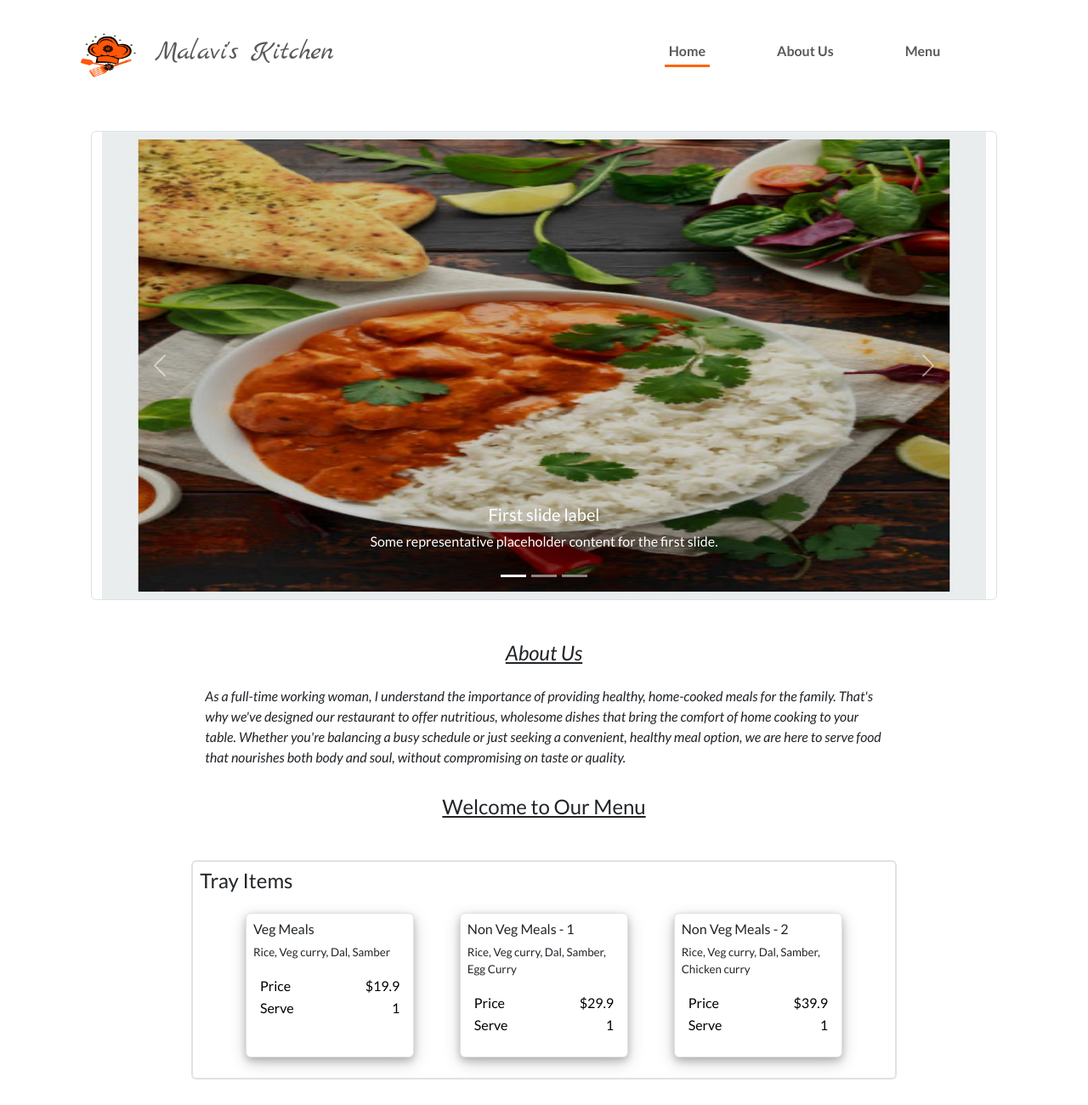
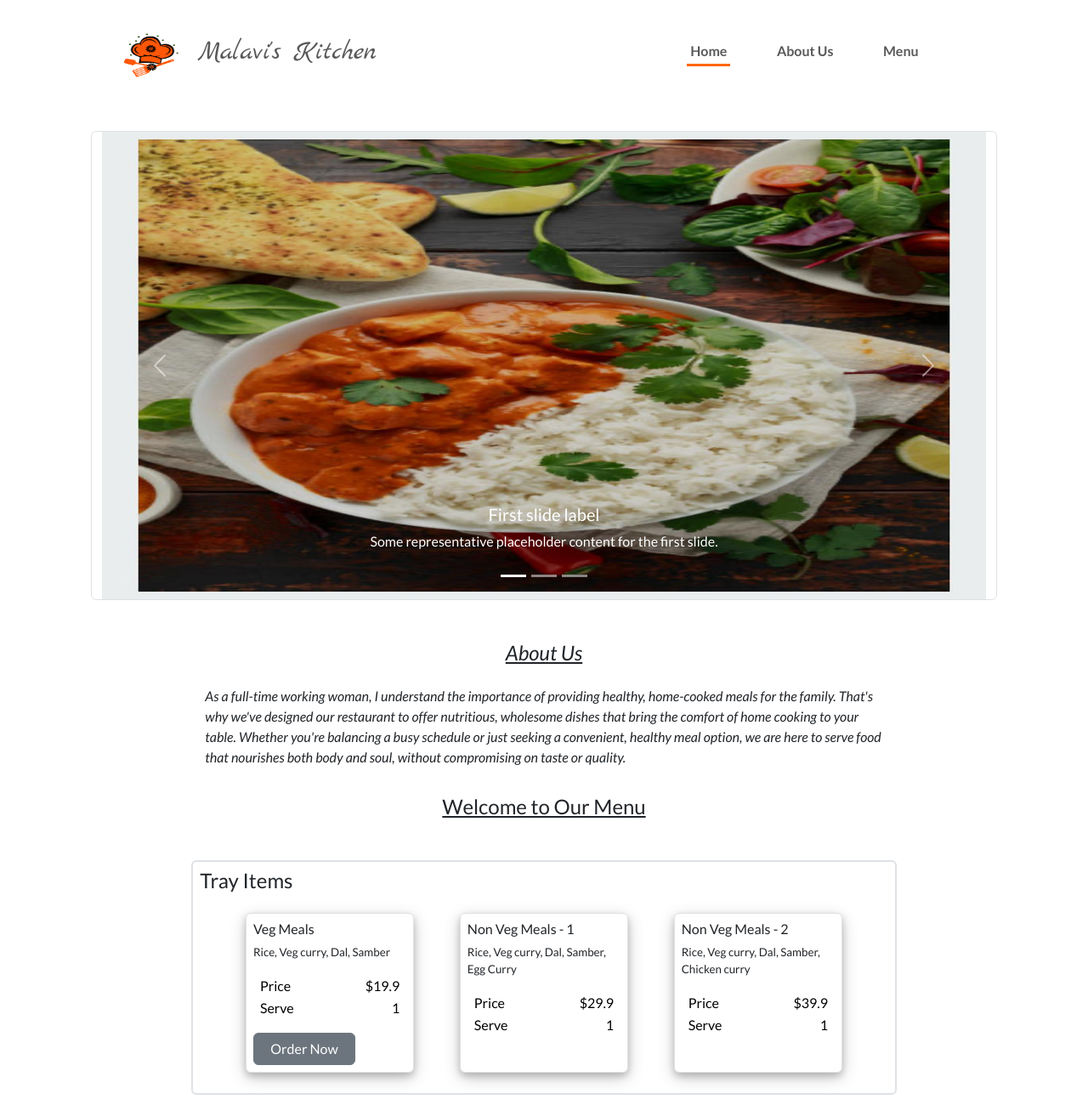
Before and after one commit to ebinezerp/malavis_kitchen, a plain HTML site: page index.html in a window 1280 px wide. Shown: the top 1300 px of the page at 85% size. Drawn offline with nearby package versions, Linux system fonts and the light colour scheme.

Commit message:
Refactor navbar and item card classes, adjust scroll padding
Updated navbar and item card grid classes for better layout consistency. Added scroll padding and improved target behavior to ensure padding during navigation. Removed redundant sticky positioning in styles and repositioned menu-container class.

Signed-off-by: ebinezerp <ebinezer.p87@gmail.com>

```diff
--- a/index.html
+++ b/index.html
@@ -20,8 +20,8 @@
 
 <body>
 <div class="container-fluid">
-    <div class="d-flex sticky-top justify-content-center m-sm-4 m-0 row">
-        <nav class="navbar navbar-expand-md col-xxl-11 col-xl-11 col-lg-10 col-md-12 col-12" id="main-nav">
+    <div class="d-flex menu-container sticky-top justify-content-center m-sm-4 m-0 row">
+        <nav class="navbar navbar-expand-md col-xxl-10 col-xl-10 col-lg-9 col-md-12 col-12" id="main-nav">
             <div class="container-fluid d-flex justify-content-center">
                 <button aria-controls="main_nav_bar" aria-expanded="false" aria-label="Toggle navigation"
                         class="navbar-toggler col-2 p-0 m-2" data-bs-target="#main_nav_bar" data-bs-toggle="collapse"
@@ -33,7 +33,7 @@
                     <span class="navbar-text">Malavi's Kitchen</span>
                 </a>
                 <div class="collapse navbar-collapse col-xxl-6 col-xl-8 col-lg-10 col-md-12" id="main_nav_bar">
-                    <ul class="navbar-nav ms-auto col-xxl-6 col-xl-8 col-lg-10 col-md-12 d-flex justify-content-evenly p-1">
+                    <ul class="navbar-nav ms-auto col-xxl-5 col-xl-7 col-lg-9 col-md-11 d-flex justify-content-evenly p-1">
                         <li class="nav-item text-center mb-2 active" onclick="navSelect(0)">
                             <a class="nav-link text-sm-center" href="#">
                                 Home
@@ -135,8 +135,8 @@
             <h4 class="text-center text-decoration-underline">Welcome to Our Menu</h4>
             <div class="item-category p-2 border border-2 rounded-2 mt-5">
                 <h4>Tray Items</h4>
-                <div class="items-grid p-2 d-flex justify-content-evenly flex-wrap">
-                    <div class="item card col-lg-3 col-md-4 col-sm-6 col-12 p-2 m-2 border rounded-2">
+                <div class="items-grid col-12 p-2 d-flex justify-content-evenly flex-wrap">
+                    <div class="item card col-lg-3 col-md-4 col-sm-6 col-11 p-2 m-2 border rounded-2">
                         <h6>Veg Meals</h6>
                         <p>Rice, Veg curry, Dal, Samber</p>
                         <table class="table table-no-bg">
@@ -149,8 +149,9 @@
                                 <td class="text-end">1</td>
                             </tr>
                         </table>
+                        <button class="btn btn-secondary col-xxl-8 col-xl-8 col-lg-9 col-md-10 col-sm-10 col-11">Order Now</button>
                     </div>
-                    <div class="item card col-lg-3 col-md-4 col-sm-6 col-12 p-2 m-2 border rounded-2">
+                    <div class="item card col-lg-3 col-md-4 col-sm-6 col-11 p-2 m-2 border rounded-2">
                         <h6>Non Veg Meals - 1</h6>
                         <p>Rice, Veg curry, Dal, Samber, Egg Curry</p>
                         <table class="table table-no-bg">
@@ -164,7 +165,7 @@
                             </tr>
                         </table>
                     </div>
-                    <div class="item card col-lg-3 col-md-4 col-sm-6 col-12 p-2 m-2 border rounded-2">
+                    <div class="item card col-lg-3 col-md-4 col-sm-6 col-11 p-2 m-2 border rounded-2">
                         <h6>Non Veg Meals - 2</h6>
                         <p>Rice, Veg curry, Dal, Samber, Chicken curry</p>
                         <table class="table table-no-bg">
--- a/style.css
+++ b/style.css
@@ -2,6 +2,10 @@
     margin: 0;
     padding: 0;
     box-sizing: border-box;
+}
+
+html{
+    scroll-padding-top: 80px; /* Set this to your header's height */
 }
 
 body {
@@ -29,9 +33,7 @@ body {
     border-bottom-right-radius: 30px;
 }
 
-nav.navbar {
-    position: sticky;
-    z-index: 1000;
+.menu-container {
     background-color: white;
 }
 
@@ -64,6 +66,13 @@ nav.navbar {
 
 .nav-item > .nav-link {
     padding: 0 !important;
+}
+
+:target::before {
+    content: "";
+    display: block;
+    min-height: 60px; /* Adjust this value based on your header's height */
+    margin-top:-160px;
 }
 
 .carousel-section {
```
